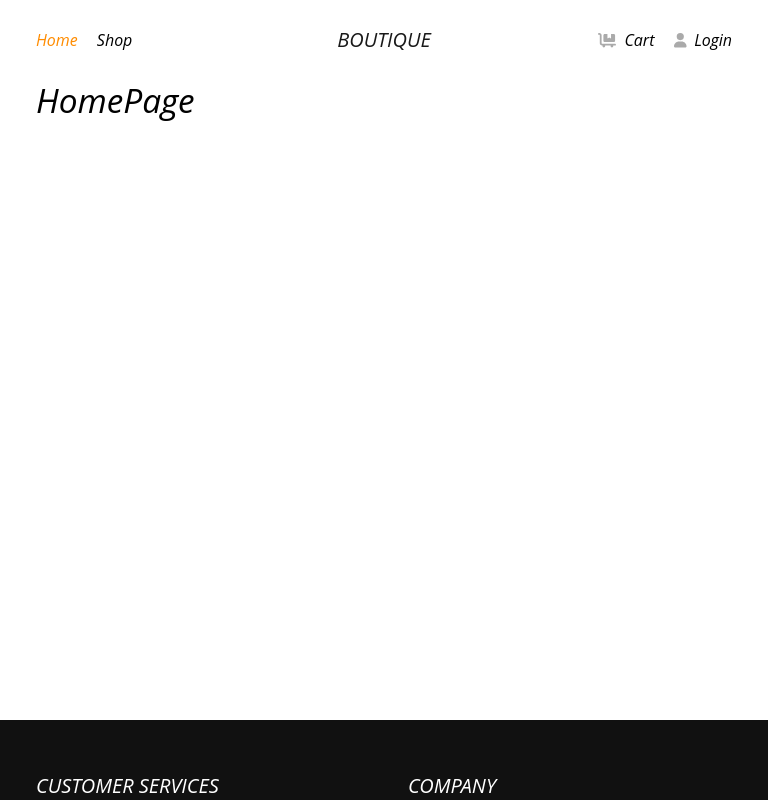
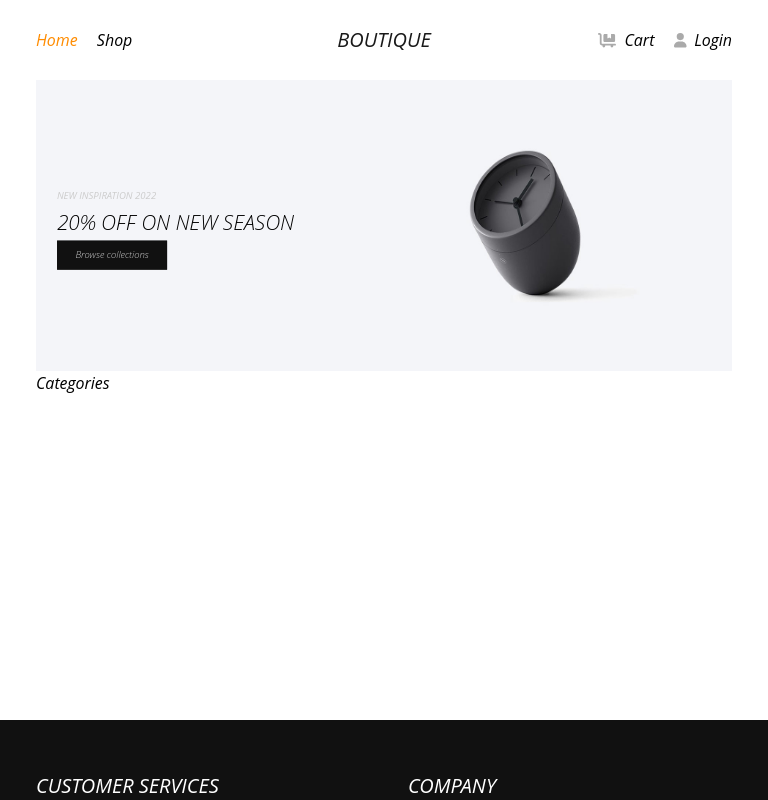
Before and after one commit to longpt2022/rjs-asm03, a React (Create React App) app: page /home in a window 768 px wide. Shown: the top 800 px of the page. Built offline with nearby package versions, Linux system fonts and the light colour scheme.

Commit message:
4. Tạo giao diện trang chủ (a. Banner)

```diff
--- /dev/null
+++ b/src/Components/HomePage/Banner.js
@@ -0,0 +1,23 @@
+import React from 'react';
+import { useNavigate } from 'react-router-dom';
+
+import Button from '../UI/Button/Button';
+import banner from '../../img/banner1.jpg';
+import classes from './Banner.module.css';
+
+const Banner = () => {
+  const navigate = useNavigate();
+
+  return (
+    <section className={classes.banner}>
+      <img src={banner} alt="img" />
+      <div className={classes.content}>
+        <span>NEW INSPIRATION 2022</span>
+        <h2>20% OFF ON NEW SEASON</h2>
+        <Button onClick={() => navigate('/shop')}>Browse collections</Button>
+      </div>
+    </section>
+  );
+};
+
+export default Banner;
--- /dev/null
+++ b/src/Components/HomePage/Banner.module.css
@@ -0,0 +1,85 @@
+.banner {
+  width: 100%;
+  height: 78.63vh;
+
+  position: relative;
+}
+
+.banner img {
+  width: 100%;
+  height: 100%;
+}
+
+.content {
+  position: absolute;
+  width: 40%;
+  top: 50%;
+  left: 5%;
+
+  transform: translate(-5%, -50%);
+}
+
+.content span {
+  font-size: 1.2rem;
+  color: var(--gray);
+}
+
+.content h2 {
+  font-size: 2.5rem;
+  font-weight: 300;
+
+  margin: 15px 0;
+}
+
+.content button {
+  color: var(--gray);
+}
+
+/* 0.55914 * width = height */
+@media (max-width: 1200px) {
+  .banner {
+    height: 65.95vh;
+  }
+
+  .content span {
+    font-size: 0.9rem;
+  }
+
+  .content h2 {
+    font-size: 2rem;
+    font-weight: 300;
+    margin: 10px 0;
+  }
+}
+
+@media (max-width: 992px) {
+  .banner {
+    height: 49.03vh;
+  }
+
+  .content span {
+    font-size: 0.7rem;
+  }
+
+  .content h2 {
+    font-size: 1.5rem;
+    font-weight: 300;
+    margin: 5px 0;
+  }
+}
+
+@media (max-width: 768px) {
+  .banner {
+    height: 36.36vh;
+  }
+
+  .content span {
+    font-size: 0.6rem;
+  }
+
+  .content h2 {
+    font-size: 1.3rem;
+    font-weight: 300;
+    margin: 5px 0;
+  }
+}
--- /dev/null
+++ b/src/Components/HomePage/Categories.js
@@ -0,0 +1,5 @@
+const Categories = () => {
+  return <section>Categories</section>;
+};
+
+export default Categories;
--- /dev/null
+++ b/src/Components/UI/Button/Button.js
@@ -0,0 +1,18 @@
+import React from 'react';
+
+import classes from './Button.module.css';
+
+const Button = (props) => {
+  return (
+    <button
+      type={props.type || 'button'}
+      className={`${classes.button} ${props.className}`}
+      onClick={props.onClick}
+      disabled={props.disabled}
+    >
+      {props.children}
+    </button>
+  );
+};
+
+export default Button;
--- /dev/null
+++ b/src/Components/UI/Button/Button.module.css
@@ -0,0 +1,54 @@
+.button {
+  font: inherit;
+  font-size: 1.15rem;
+  font-weight: 300;
+
+  background-color: var(--bg-main-color);
+  color: var(--white);
+
+  /* border-radius: 30px; */
+  border: 1px solid var(--bg-main-color);
+  padding: 0.75rem 1.5rem;
+  cursor: pointer;
+}
+
+.button:hover,
+.button:active {
+  /* background: #741188;
+  border-color: #741188; */
+  opacity: 0.8;
+}
+
+.button:focus {
+  outline: none;
+}
+
+button:disabled,
+button:focus:disabled,
+button:hover:disabled,
+button:active:disabled {
+  background: #ccc;
+  border-color: #ccc;
+  color: #666666;
+  cursor: not-allowed;
+}
+
+@media (max-width: 1200px) {
+  .button {
+    font-size: 0.9rem;
+    padding: 0.5rem 1.3rem;
+  }
+}
+
+@media (max-width: 992px) {
+  .button {
+    font-size: 0.7rem;
+    padding: 0.4rem 1.1rem;
+  }
+}
+
+@media (max-width: 768px) {
+  .button {
+    font-size: 0.6rem;
+  }
+}
--- /dev/null
+++ b/src/Components/UI/Card/Card.module.css
@@ -0,0 +1,5 @@
+.card {
+  background: white;
+  box-shadow: 0 2px 8px rgba(0, 0, 0, 0.26);
+  border-radius: 10px;
+}
--- a/src/pages/HomePage.js
+++ b/src/pages/HomePage.js
@@ -1,5 +1,13 @@
+import Banner from '../Components/HomePage/Banner';
+import Categories from '../Components/HomePage/Categories';
+
 const HomePage = () => {
-  return <h1>HomePage</h1>;
+  return (
+    <>
+      <Banner />
+      <Categories />
+    </>
+  );
 };
 
 export default HomePage;
```
Also changed, not shown: src/Components/UI/Card/Card.js (added, +11 -0 lines), src/Components/UI/Input/Input.js (added, +37 -0 lines), src/Components/UI/Input/Input.module.css (added, +44 -0 lines).
